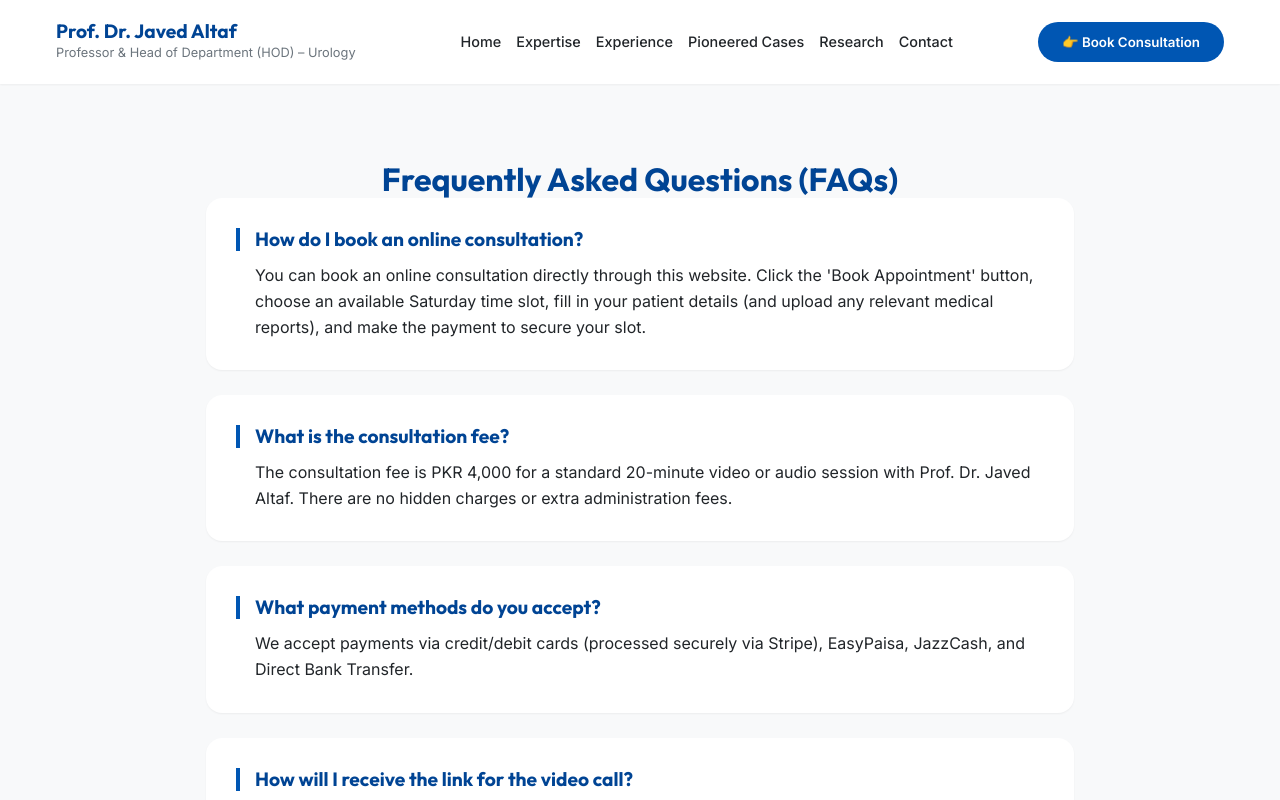
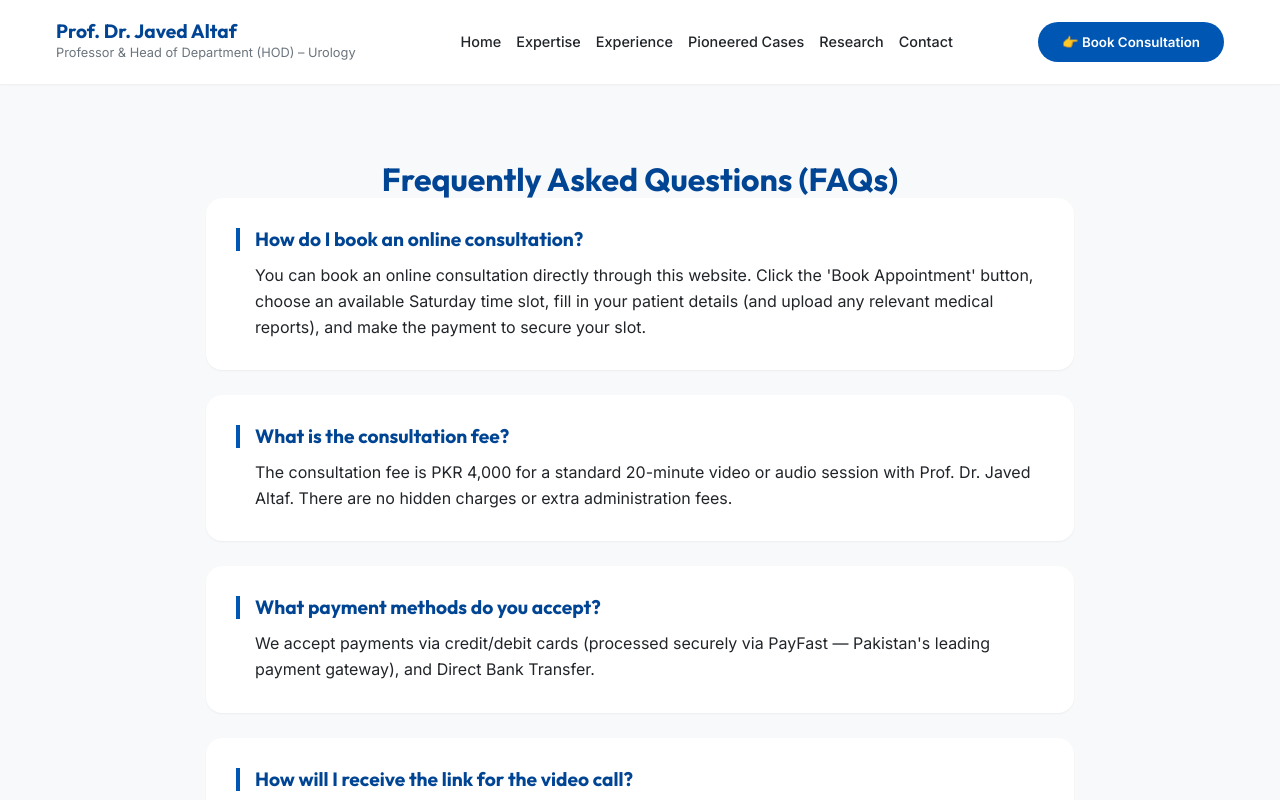
Before and after one commit to M-Nabeegh/altafwebsite, a React (Vite) app: page /faq in a window 1280 px wide. Shown: the top 800 px of the page. Built offline with nearby package versions, Linux system fonts and the light colour scheme.

Commit message:
fix: remove invalid Vercel runtime config + remove all Stripe references
- Remove 'functions.runtime' block from vercel.json (Vercel auto-detects Node.js)
- Update FAQsPage, PricingPolicy, PrivacyPolicy to replace Stripe with PayFast

```diff
--- a/src/pages/FAQsPage.jsx
+++ b/src/pages/FAQsPage.jsx
@@ -14,7 +14,7 @@ const FAQsPage = () => {
         },
         {
             question: "What payment methods do you accept?",
-            answer: "We accept payments via credit/debit cards (processed securely via Stripe), EasyPaisa, JazzCash, and Direct Bank Transfer."
+            answer: "We accept payments via credit/debit cards (processed securely via PayFast — Pakistan's leading payment gateway), and Direct Bank Transfer."
         },
         {
             question: "How will I receive the link for the video call?",
--- a/src/pages/PricingPolicy.jsx
+++ b/src/pages/PricingPolicy.jsx
@@ -70,7 +70,7 @@ const PricingPolicy = () => {
                         </div>
                         <div className="faq-item">
                             <h5>What payment methods do you accept?</h5>
-                            <p>We accept secure payments via major Credit/Debit cards (processed via Stripe), JazzCash, EasyPaisa, and Direct Bank Transfer.</p>
+                            <p>We accept secure payments via major Credit/Debit cards processed via PayFast — Pakistan’s trusted payment gateway. No hidden fees.</p>
                         </div>
                         <div className="faq-item">
                             <h5>Can I get a refund if I cancel?</h5>
--- a/src/pages/PrivacyPolicy.jsx
+++ b/src/pages/PrivacyPolicy.jsx
@@ -25,7 +25,7 @@ const PrivacyPolicy = () => {
                     <p>Your information is used to schedule consultations, process payments, and send you important updates regarding your appointment.</p>
 
                     <h3>4. Third-Party Services</h3>
-                    <p>We use third-party services like Stripe for payments and Calendly for scheduling. Please review their respective privacy policies.</p>
+                    <p>We use third-party services like PayFast for payments and Calendly for scheduling. Please review their respective privacy policies.</p>
 
                     <h3>5. Contact Us</h3>
                     <p>If you have any questions about this Privacy Policy, please contact us at javed_altafdr@yahoo.com.</p>
```
Also changed, not shown: vercel.json.
